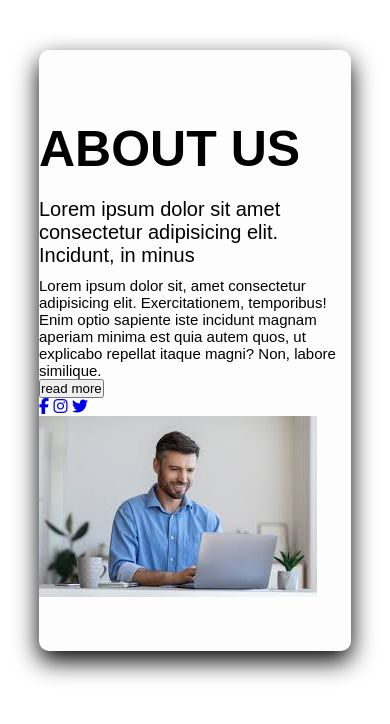
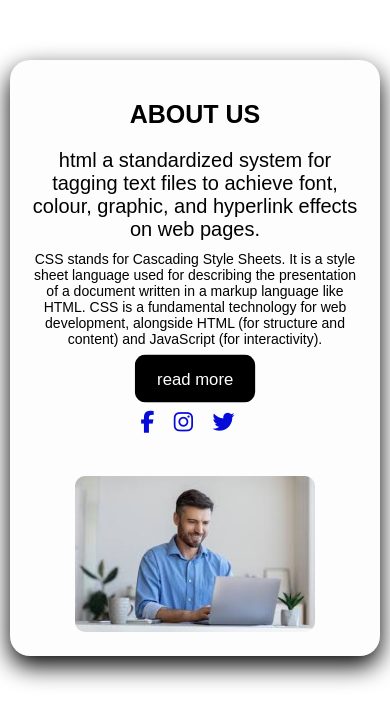
Before and after one commit to adebayoisikalu-commits/project-3, a plain HTML site: page about.html in a window 390 px wide. Drawn offline with Linux system fonts and the light colour scheme.

Commit message:
my website

```diff
--- a/about.css
+++ b/about.css
@@ -9,24 +9,31 @@ body {
 }
 .About-container {
     width: 80%;
-    padding: 50px 0;
+    max-width: 1200px;
+    padding: 40px;
+    min-height: 450PX;
     display: flex;
     justify-content: space-between;
     align-items: center;
-    border-radius: 10px;
+    border-radius: 20px;
     background-color: rgb(253, 253, 253);
     gap: 40px;
-    margin: 50px auto;
+    margin: 60px auto;
     box-shadow: 0 10px 25px rgb(0, 0, 0);
 }
 .About-text {
     flex: 1;
-
+    max-width: 50%;
 }
+.about-image img {
+    width: 300px;
+    border-radius: 10px;
+ }
 .About-text h1 {
     font-size: 50px;
     margin-top: 20px;
     margin-bottom: 20px;
+
     font-weight: 700;
 }
 .About-text h3 {
@@ -39,7 +46,72 @@ body {
     font-size: 15px;
     font-weight: 300;
     color: black;
+    margin-bottom: 10px;
 }
-.button {
+.about-btn {
+    padding: 13px 20px;
+    background: black;
+    color: white;
+    border: none;
+    border-radius: 10px;
+    font-size: 15px;
+    position: relative;
+    cursor: pointer;
+    margin-bottom: 10px;
+    animation: pulse 1.5s infinite ease-in-out;
+}
+@keyframes pulse {
+    0% {
+        transform: scale(1);
+    }
+    50% {
+        transform: scale(1.15);
+    }
+    100% {
+        transform: scale(1);
+    }
+}
+
+.about-btn:hover {
+    background: #1104cf;
+}
+ .socail-icons a {
+    font-size: 22px;
+    color: rgb(7, 11, 216);
+    margin-right: 15px;
+    cursor: pointer;
+ }
+ @media (max-width: 768px) {
+    .About-container {
+        flex-direction: column;
+        text-align: center;
+        padding: 30px;
+    }
+
+    .About-text {
+        max-width: 100%;
+    }
+
+    .about-image img {
+        width: 280px;
+    }
 
 }
+  @media (max-width: 468px) {
+    .About-container {
+        width: 95%;
+        padding: 20px;
+    }
+
+    .About-text h1 {
+        font-size: 25px;
+    }
+
+    .About-text p {
+        font-size: 14px;
+    }
+
+    .about-image img {
+        width: 240px;
+    }
+}
--- a/about.html
+++ b/about.html
@@ -13,18 +13,20 @@
 
         <div class="About-text">
  <h1>ABOUT US</h1>
- <h3>Lorem ipsum dolor sit amet consectetur adipisicing elit. Incidunt, in minus</h3>
- <p>Lorem ipsum dolor sit, amet consectetur adipisicing elit. Exercitationem, temporibus! Enim optio sapiente iste incidunt magnam aperiam minima est quia autem quos, ut explicabo repellat itaque magni? Non, labore similique.</p>
- <button>read more</button>
+ <h3> html a standardized system for tagging text files to achieve font, colour, graphic, and hyperlink effects on web pages.</h3>
+ <p>CSS stands for Cascading Style Sheets.
+It is a style sheet language used for describing the presentation of a document written in a markup language like HTML. CSS is a fundamental technology for web development, alongside HTML (for structure and content) and JavaScript (for interactivity).</p>
+
+ <button class="about-btn">read more</button>
 <div class="socail-icons">
     <a href="https://facebook.com" target="_blank"><i class="fab fa-facebook-f"></i></a>
     <a href="https://instagram.com" target="_blank"><i class="fab fa-instagram"></i></a>
     <a href="https://twitter.com" target="_blank"><i class="fab fa-twitter"></i></a>
      </div>
+     </div>
      <div class="about-image">
         <!--right image-->
         <img src="lap.jpg" alt="profile">
-     </div>
         </div>
     </Section>
 </body>
--- a/style.css
+++ b/style.css
@@ -65,7 +65,7 @@ a:hover{
     font-size:18px;
     border-radius: 8px;
     cursor: pointer;
-    transition: 0.5s;
+ transition: 0.3s;
 }
 .btn {
     margin-top: 30px;
```
Also changed, not shown: service.html (added).
